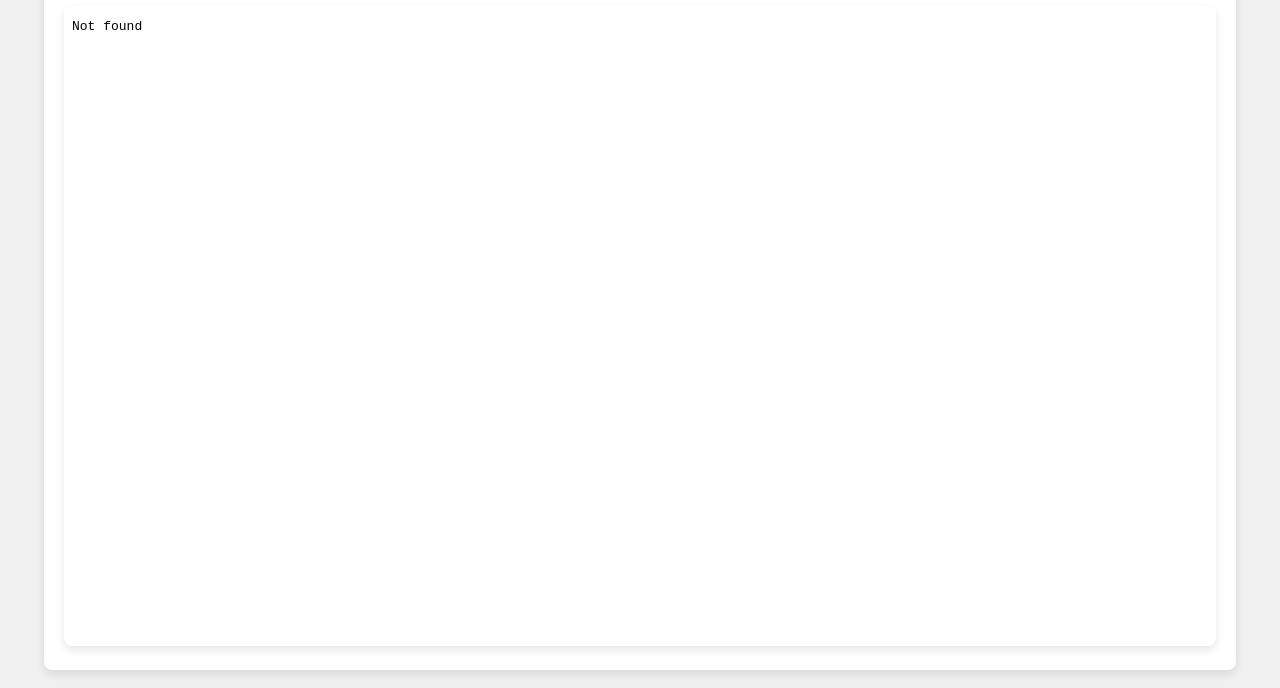
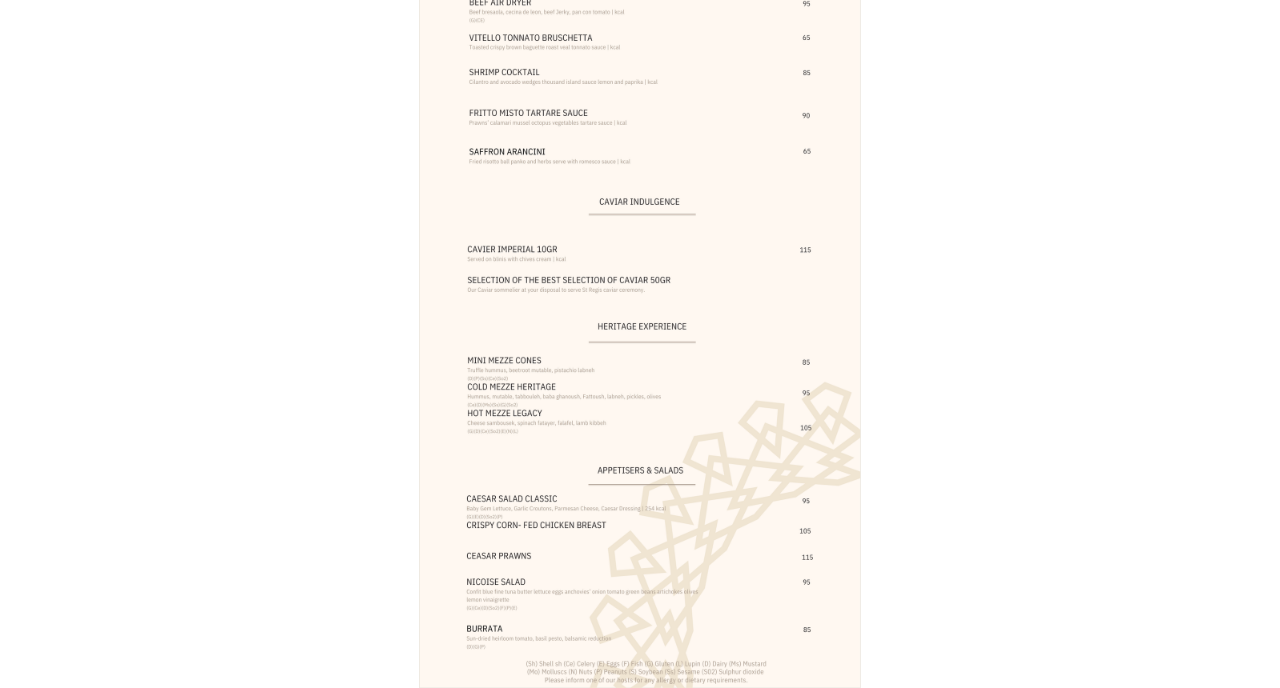
Before and after one commit to Crotoconlaptop/menu, a plain HTML site: page index.html in a window 1280 px wide. Shown: the part 112-800 px from the top of the page. Drawn offline with Linux system fonts and the light colour scheme.

Commit message:
Add files via upload

```diff
--- a/index.html
+++ b/index.html
@@ -3,51 +3,60 @@
 <head>
     <meta charset="UTF-8">
     <meta name="viewport" content="width=device-width, initial-scale=1.0">
-    <title>Visualizar PDF</title>
+    <title>Menú del Bar</title>
     <style>
         body {
             font-family: Arial, sans-serif;
-            display: flex;
-            justify-content: center;
-            align-items: center;
-            height: 100vh;
             margin: 0;
+            padding: 0;
             background-color: #f0f0f0;
+            overflow: hidden; /* Evita el scroll en el cuerpo */
         }
 
         .container {
-            text-align: center;
-            width: 90%;
-            max-width: 1200px;
-            background: #fff;
-            padding: 20px;
-            border-radius: 8px;
-            box-shadow: 0 4px 8px rgba(0, 0, 0, 0.1);
+            display: flex;
+            flex-direction: column;
+            align-items: center;
+            width: 100vw;
+            height: 100vh;
+            margin: 0;
+            padding: 0;
+            background-color: #fff;
+            overflow: auto; /* Permite el scroll en el contenedor */
         }
 
-        h1 {
-            color: #333;
+        img {
+            display: block; /* Elimina el espacio en blanco debajo de la imagen */
+            width: 100%;
+            height: auto;
+            max-width: 100%;
+            max-height: 100vh; /* Limita la altura máxima para evitar el overflow */
+            object-fit: contain; /* Mantiene la relación de aspecto */
         }
 
-        iframe {
-            width: 100%;
-            height: 80vh;
-            border: none;
-            border-radius: 8px;
-            box-shadow: 0 4px 8px rgba(0, 0, 0, 0.1);
+        /* Ajustes para pantallas más grandes (monitores) */
+        @media (min-width: 1024px) {
+            img {
+                max-height: none; /* Permite que la imagen sea más alta si el monitor lo permite */
+                width: auto; /* Permite que la imagen se ajuste al ancho del monitor */
+                height: 100%; /* Ajusta la altura al 100% del contenedor */
+            }
         }
 
+        /* Ajustes para pantallas más pequeñas */
         @media (max-width: 768px) {
-            iframe {
-                height: 60vh;
+            img {
+                max-height: none; /* Permite el scroll vertical en pantallas más pequeñas */
             }
         }
     </style>
 </head>
 <body>
     <div class="container">
-        <h1>Menú del Bar</h1>
-        <iframe src="menu.pdf"></iframe>
+        <!-- Primera imagen del menú -->
+        <img src="pagina1.png" alt="Página 1 del menú">
+        <!-- Segunda imagen del menú -->
+        <img src="pagina2.png" alt="Página 2 del menú">
     </div>
 </body>
 </html>
```
Also changed, not shown: pagina1.png (added), pagina2.png (added).
